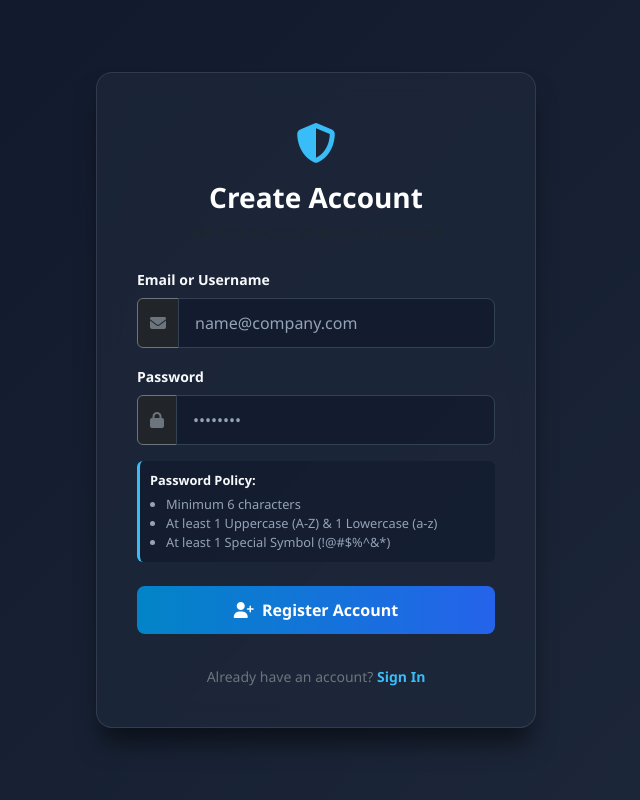
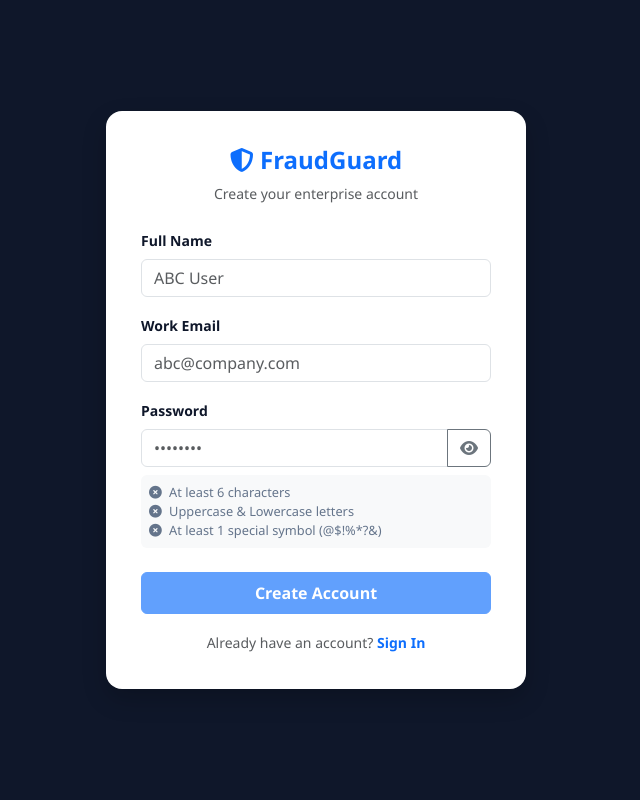
Before and after one commit to Bush-232014053/credit-card-fraud-detection, a Flask app: page /register in a window 1280 px wide. Shown: the whole page, without its empty margins (324-964 px from the left). Run offline with Flask 3, Linux system fonts and the light colour scheme.

Commit message:
Update register.html

```diff
--- a/Credit_Card_Fraud_App/templates/register.html
+++ b/Credit_Card_Fraud_App/templates/register.html
@@ -1,152 +1,149 @@
 <!DOCTYPE html>
-<html lang="bn">
+<html lang="en">
 <head>
     <meta charset="UTF-8">
     <meta name="viewport" content="width=device-width, initial-scale=1.0">
     <title>Register - FraudGuard AI</title>
     <!-- Bootstrap 5 CSS -->
     <link href="https://cdn.jsdelivr.net/npm/bootstrap@5.3.0/dist/css/bootstrap.min.css" rel="stylesheet">
-    <!-- FontAwesome Icons -->
-    <link href="https://cdnjs.cloudflare.com/ajax/libs/font-awesome/6.4.0/css/all.min.css" rel="stylesheet">
+    <!-- FontAwesome -->
+    <link rel="stylesheet" href="https://cdnjs.cloudflare.com/ajax/libs/font-awesome/6.4.0/css/all.min.css">
     <style>
         body {
-            background: linear-gradient(135deg, #0f172a 0%, #1e293b 100%);
+            background-color: #0f172a;
+            color: #f8fafc;
             min-height: 100vh;
             display: flex;
             align-items: center;
             justify-content: center;
             font-family: 'Segoe UI', Tahoma, Geneva, Verdana, sans-serif;
-            color: #f8fafc;
         }
-        .register-card {
-            background: rgba(30, 41, 59, 0.7);
-            backdrop-filter: blur(12px);
-            border: 1px solid rgba(255, 255, 255, 0.1);
+
+        /* Accessible Highlight */
+        ::-selection {
+            background-color: #fde047 !important;
+            color: #0f172a !important;
+        }
+
+        .auth-card {
+            background: #ffffff;
+            color: #0f172a;
             border-radius: 16px;
-            box-shadow: 0 20px 25px -5px rgba(0, 0, 0, 0.5);
-            padding: 2.5rem;
+            padding: 35px;
             width: 100%;
-            max-width: 440px;
+            max-width: 420px;
+            box-shadow: 0 10px 25px rgba(0,0,0,0.2);
         }
-        .brand-logo {
-            font-size: 2.5rem;
-            color: #38bdf8;
+
+        .rule-item {
+            font-size: 0.8rem;
+            color: #64748b;
         }
-        .form-control {
-            background-color: rgba(15, 23, 42, 0.6);
-            border: 1px solid #334155;
-            color: #f8fafc;
-            border-radius: 8px;
-            padding: 0.75rem 1rem;
-        }
-        .form-control:focus {
-            background-color: rgba(15, 23, 42, 0.8);
-            border-color: #38bdf8;
-            color: #ffffff;
-            box-shadow: 0 0 0 0.25rem rgba(56, 189, 248, 0.25);
-        }
-        .form-control::placeholder {
-            color: #94a3b8;
-        }
-        .btn-primary {
-            background: linear-gradient(90deg, #0284c7 0%, #2563eb 100%);
-            border: none;
-            border-radius: 8px;
-            padding: 0.75rem;
-            font-weight: 600;
-            transition: all 0.3s ease;
-        }
-        .btn-primary:hover {
-            background: linear-gradient(90deg, #0369a1 0%, #1d4ed8 100%);
-            transform: translateY(-1px);
-        }
-        .password-rules {
-            font-size: 0.8rem;
-            color: #94a3b8;
-            background: rgba(15, 23, 42, 0.5);
-            padding: 10px;
-            border-radius: 6px;
-            border-left: 3px solid #38bdf8;
-        }
-        .login-link {
-            color: #38bdf8;
-            text-decoration: none;
-        }
-        .login-link:hover {
-            text-decoration: underline;
+        .rule-item.valid {
+            color: #16a34a;
+            font-weight: bold;
         }
     </style>
 </head>
 <body>
 
-<div class="register-card">
-    <!-- Logo & Title -->
+    <div class="auth-card">
         <div class="text-center mb-4">
-        <div class="brand-logo mb-2">
-            <i class="fa-solid fa-shield-halved"></i>
-        </div>
-        <h3 class="fw-bold text-white">Create Account</h3>
-        <p class="text-muted small">Join FraudGuard AI Detection Network</p>
+            <h4 class="fw-bold text-primary"><i class="fa-solid fa-shield-halved"></i> FraudGuard</h4>
+            <p class="text-muted small">Create your enterprise account</p>
         </div>
 
-    <!-- Flask Flash Messages (Error/Success Alerts) -->
+        <!-- Flash Alert Message Box (Renders messages from Flask backend) -->
         {% with messages = get_flashed_messages(with_categories=true) %}
           {% if messages %}
             {% for category, message in messages %}
-          <div class="alert alert-{{ category }} alert-dismissible fade show text-start py-2 px-3 small mb-3" role="alert">
+              <div class="alert alert-{{ category }} alert-dismissible fade show small py-2 px-3 mb-3" role="alert">
                 <i class="fa-solid fa-triangle-exclamation me-1"></i> {{ message }}
-             <button type="button" class="btn-close btn-close-white py-2" data-bs-dismiss="alert" aria-label="Close"></button>
+                <button type="button" class="btn-close py-2" data-bs-dismiss="alert" aria-label="Close"></button>
               </div>
             {% endfor %}
           {% endif %}
         {% endwith %}
 
-    <!-- Registration Form -->
-    <form action="{{ url_for('register') }}" method="POST">
+        <!-- Added action="/register" and method="POST" -->
+        <form action="/register" method="POST" id="registerForm">
+            <div class="mb-3">
+                <label class="form-label small fw-bold">Full Name</label>
+                <!-- Added name="fullname" -->
+                <input type="text" name="fullname" class="form-control" placeholder="ABC User" required>
+            </div>
 
-        <!-- Email Input -->
             <div class="mb-3">
-            <label for="email" class="form-label text-light small fw-semibold">Email or Username</label>
+                <label class="form-label small fw-bold">Work Email</label>
+                <!-- Added name="email" and updated placeholder to abc@company.com -->
+                <input type="email" name="email" class="form-control" placeholder="abc@company.com" required>
+            </div>
+
+            <div class="mb-3">
+                <label class="form-label small fw-bold">Password</label>
                 <div class="input-group">
-                <span class="input-group-text bg-dark text-secondary border-secondary"><i class="fa-solid fa-envelope"></i></span>
-                <input type="text" class="form-control" id="email" name="email" placeholder="name@company.com" required autocomplete="off">
+                    <!-- Added name="password" -->
+                    <input type="password" id="passwordInput" name="password" class="form-control" placeholder="••••••••" required onkeyup="validatePassword()">
+                    <button class="btn btn-outline-secondary" type="button" onclick="togglePasswordVisibility()">
+                        <i class="fa-solid fa-eye" id="eyeIcon"></i>
+                    </button>
+                </div>
+
+                <!-- Password Rule Validation Indicator -->
+                <div class="mt-2 p-2 bg-light rounded">
+                    <div class="rule-item" id="ruleLength"><i class="fa-solid fa-circle-xmark me-1"></i> At least 6 characters</div>
+                    <div class="rule-item" id="ruleUpperLower"><i class="fa-solid fa-circle-xmark me-1"></i> Uppercase & Lowercase letters</div>
+                    <div class="rule-item" id="ruleSpecial"><i class="fa-solid fa-circle-xmark me-1"></i> At least 1 special symbol (@$!%*?&)</div>
                 </div>
             </div>
 
-        <!-- Password Input -->
-        <div class="mb-3">
-            <label for="password" class="form-label text-light small fw-semibold">Password</label>
-            <div class="input-group">
-                <span class="input-group-text bg-dark text-secondary border-secondary"><i class="fa-solid fa-lock"></i></span>
-                <input type="password" class="form-control" id="password" name="password" placeholder="••••••••" required>
+            <button type="submit" id="regBtn" class="btn btn-primary w-100 fw-bold py-2 mt-2" disabled>Create Account</button>
+        </form>
+
+        <div class="text-center mt-3">
+            <span class="small text-muted">Already have an account? <a href="/login" class="text-primary text-decoration-none fw-bold">Sign In</a></span>
         </div>
     </div>
 
-        <!-- Password Requirements Info Box -->
-        <div class="password-rules mb-4">
-            <div class="fw-semibold mb-1 text-light">Password Policy:</div>
-            <ul class="mb-0 ps-3">
-                <li>Minimum 6 characters</li>
-                <li>At least 1 Uppercase (A-Z) & 1 Lowercase (a-z)</li>
-                <li>At least 1 Special Symbol (!@#$%^&*)</li>
-            </ul>
-        </div>
+    <!-- Bootstrap JS (Required for dismissible alerts) -->
+    <script src="https://cdn.jsdelivr.net/npm/bootstrap@5.3.0/dist/js/bootstrap.bundle.min.js"></script>
 
-        <!-- Submit Button -->
-        <button type="submit" class="btn btn-primary w-100 mb-3">
-            <i class="fa-solid fa-user-plus me-1"></i> Register Account
-        </button>
+    <script>
+        function togglePasswordVisibility() {
+            const pwd = document.getElementById('passwordInput');
+            const icon = document.getElementById('eyeIcon');
+            if (pwd.type === 'password') {
+                pwd.type = 'text';
+                icon.className = 'fa-solid fa-eye-slash';
+            } else {
+                pwd.type = 'password';
+                icon.className = 'fa-solid fa-eye';
+            }
+        }
 
-    </form>
+        function validatePassword() {
+            const val = document.getElementById('passwordInput').value;
+            const lenValid = val.length >= 6;
+            const upperLowerValid = /[a-z]/.test(val) && /[A-Z]/.test(val);
+            const specialValid = /[!@#$%^&*(),.?":{}|<>]/.test(val);
 
-    <!-- Navigation to Login -->
-    <div class="text-center mt-3 small text-secondary">
-        Already have an account?
-        <a href="{{ url_for('login') }}" class="login-link fw-semibold">Sign In</a>
-    </div>
-</div>
+            updateRule('ruleLength', lenValid);
+            updateRule('ruleUpperLower', upperLowerValid);
+            updateRule('ruleSpecial', specialValid);
 
-<!-- Bootstrap 5 JS Bundle -->
-<script src="https://cdn.jsdelivr.net/npm/bootstrap@5.3.0/dist/js/bootstrap.bundle.min.js"></script>
+            document.getElementById('regBtn').disabled = !(lenValid && upperLowerValid && specialValid);
+        }
+
+        function updateRule(elementId, isValid) {
+            const el = document.getElementById(elementId);
+            if (isValid) {
+                el.className = 'rule-item valid';
+                el.innerHTML = `<i class="fa-solid fa-circle-check me-1"></i> ${el.innerText.replace(/^.*?\s/, '')}`;
+            } else {
+                el.className = 'rule-item';
+                el.innerHTML = `<i class="fa-solid fa-circle-xmark me-1"></i> ${el.innerText.replace(/^.*?\s/, '')}`;
+            }
+        }
+    </script>
 </body>
 </html>
```
Lines whose indentation alone changed are shown as unchanged.
